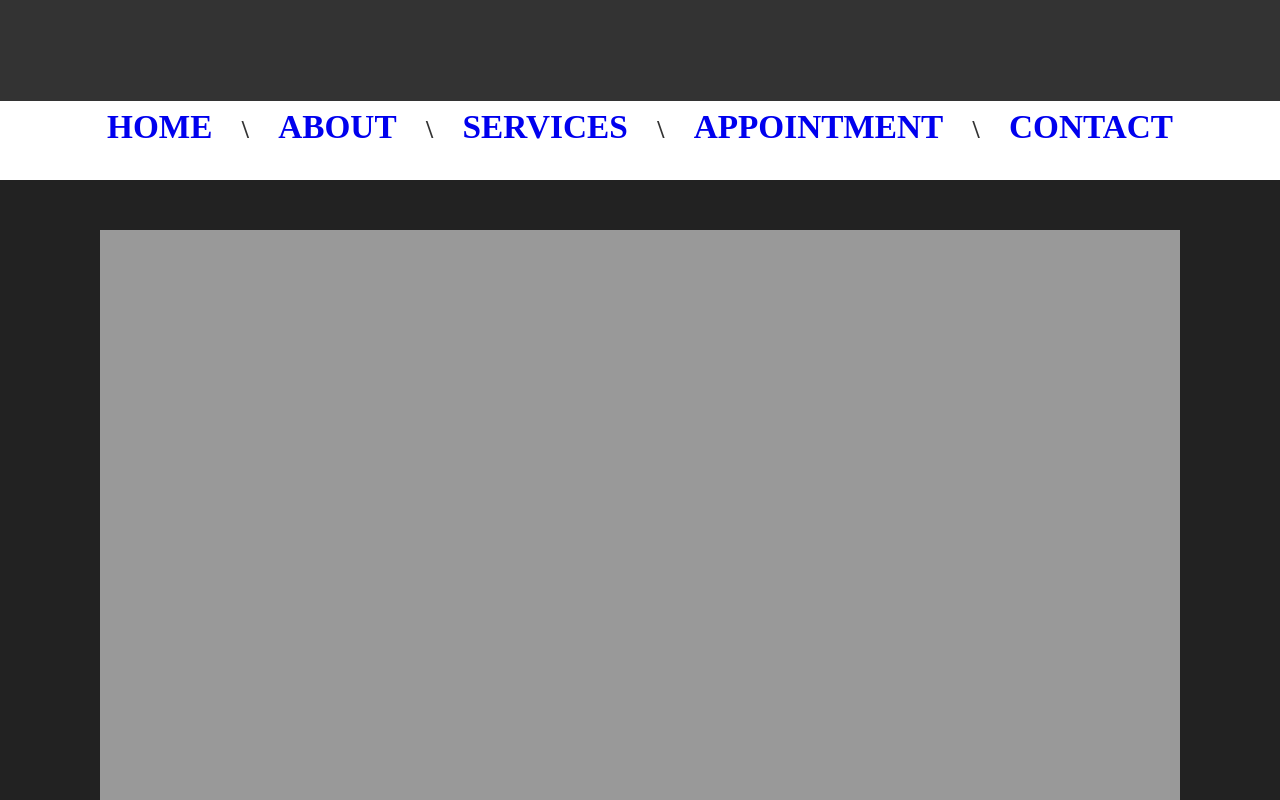
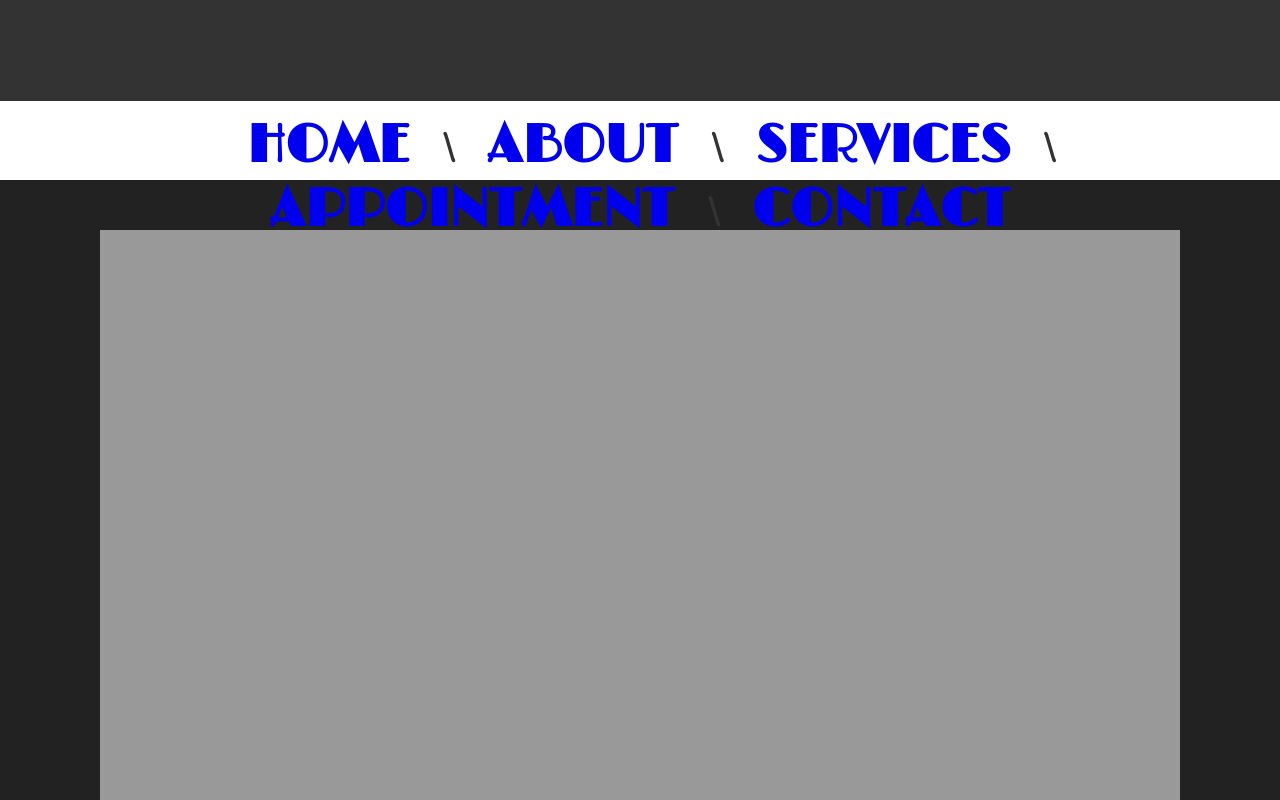
Before and after one commit to rameezahmed87/VCC-Final-Assignment, a plain HTML site: page index.html in a window 1280 px wide. Shown: the top 800 px of the page. Drawn offline with nearby package versions, Linux system fonts and the light colour scheme.

Commit message:
update nav class

```diff
--- a/css/app.css
+++ b/css/app.css
@@ -21,10 +21,14 @@ nav {
     background: #fff;
     border-top: 1px solid #333;
     color: #333;
+    text-align: center;
+    padding-top: 13px;
+    font-size: 1.6em;
+    font-family: "Limelight", sans-serif;
     font-weight: 700;
-    text-align: center;
-    padding-top: 7px;
+    font-style: normal;
 }
+
 a {
   text-decoration: none;
   font-size: 1.3em;
@@ -50,8 +54,9 @@ section:nth-child(even) {
 footer {
     width: 100%;
     height: 150px;
-    background: #222;
+    background: #000;
     color: #333;
     font-size: .9em;
     text-align: center;
+    padding-top: 13px;
 }
--- a/index.html
+++ b/index.html
@@ -3,6 +3,9 @@
 <head>
     <meta charset="UTF-8">
     <meta name="viewport" content="width=device-width, initial-scale=1.0">
+    <link rel="preconnect" href="https://fonts.googleapis.com">
+    <link rel="preconnect" href="https://fonts.gstatic.com" crossorigin>
+    <link href="https://fonts.googleapis.com/css2?family=Limelight&display=swap" rel="stylesheet">
     <link rel="stylesheet" href="css/app.css">
     <title>Home Page</title>
 </head>
@@ -21,5 +24,8 @@
         <section id="appointment"></section>
         <section id="contact"></section>
     </main>
+    <footer>
+
+    </footer>
 </body>
 </html>
```
